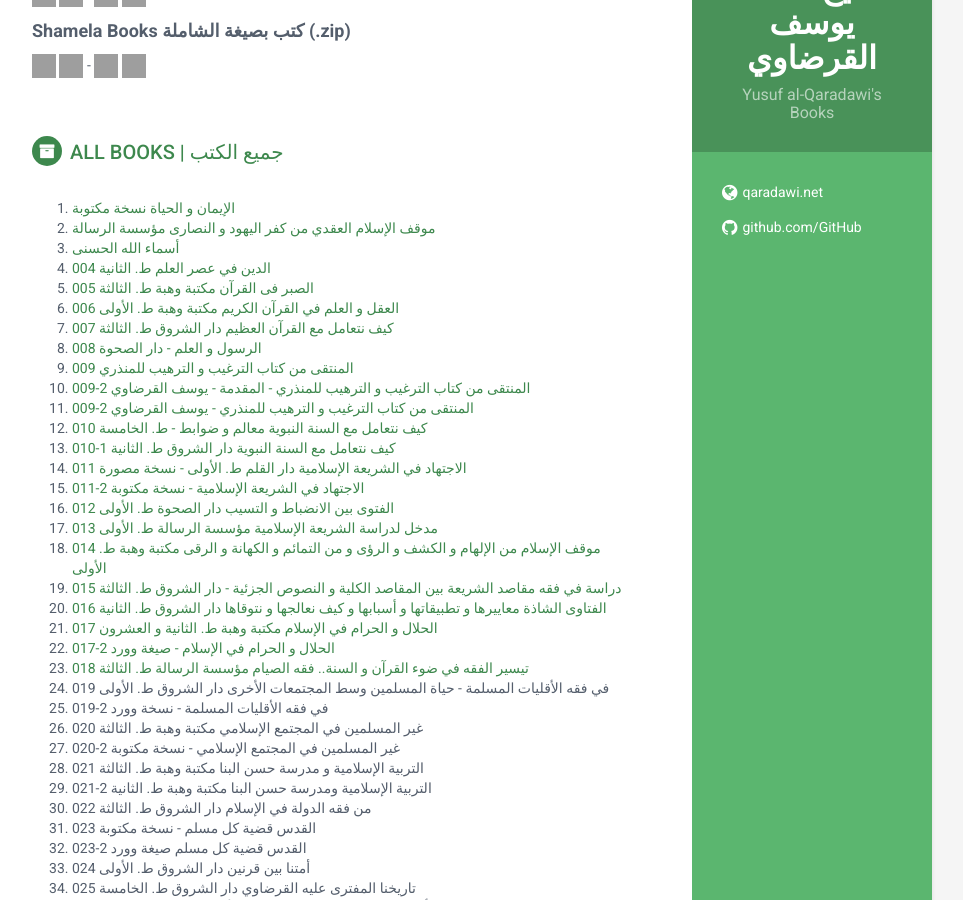
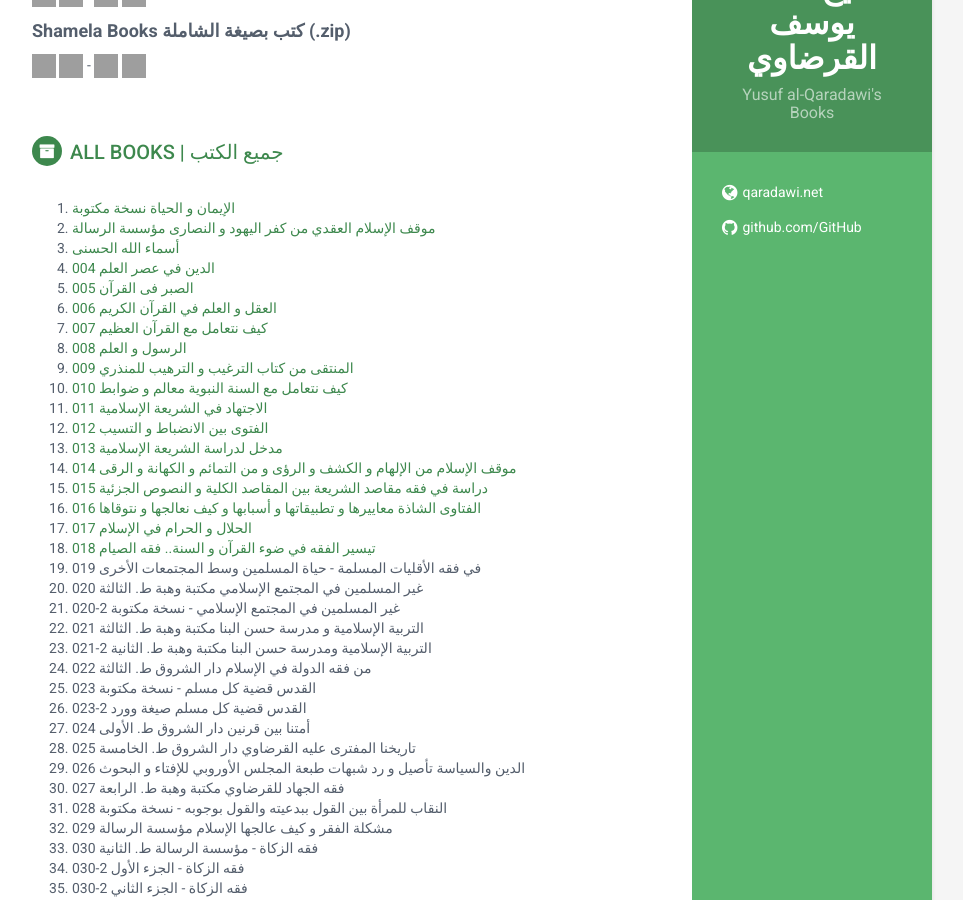
Before and after one commit to qaradawi/qaradawi.github.io, a Jekyll site: the page built from index.html, in a window 1280 px wide and 900 px high, scrolled down 287 px. Shown: the whole window, without its empty margins (188-1151 px from the left). Built offline with Jekyll 4.4.1, drawn with Linux system fonts in a browser that asks for light colours; grey boxes are pictures that could not be loaded.

Commit message:
Update projects.html

```diff
--- a/_includes/projects.html
+++ b/_includes/projects.html
@@ -10,49 +10,37 @@
 </a></li><li><a href="003">
  أسماء الله الحسنى
 </a></li><li><a href="004">
-004 الدين في عصر العلم ط. الثانية
+004 الدين في عصر العلم
 </a></li><li><a href="005">
-005 الصبر فى القرآن مكتبة وهبة ط. الثالثة
+005 الصبر فى القرآن
 </a></li><li><a href="006">
-006 العقل و العلم في القرآن الكريم مكتبة وهبة ط. الأولى
+006 العقل و العلم في القرآن الكريم
 </a></li><li><a href="007">
-007 كيف نتعامل مع القرآن العظيم دار الشروق ط. الثالثة
+007 كيف نتعامل مع القرآن العظيم
 </a></li><li><a href="008">
-008 الرسول و العلم - دار الصحوة
+008 الرسول و العلم
 </a></li><li><a href="009">
 009 المنتقى من كتاب الترغيب و الترهيب للمنذري
 </a></li><li><a href="010">
-009-2 المنتقى من كتاب الترغيب و الترهيب للمنذري - المقدمة - يوسف القرضاوي
+010 كيف نتعامل مع السنة النبوية معالم و ضوابط
 </a></li><li><a href="011">
-009-2 المنتقى من كتاب الترغيب و الترهيب للمنذري - يوسف القرضاوي
+011 الاجتهاد في الشريعة الإسلامية
 </a></li><li><a href="012">
-010 كيف نتعامل مع السنة النبوية معالم و ضوابط - ط. الخامسة
+012 الفتوى بين الانضباط و التسيب
 </a></li><li><a href="013">
-010-1 كيف نتعامل مع السنة النبوية دار الشروق ط. الثانية
+013 مدخل لدراسة الشريعة الإسلامية
 </a></li><li><a href="014">
-011 الاجتهاد في الشريعة الإسلامية دار القلم ط. الأولى - نسخة مصورة
+014 موقف الإسلام من الإلهام و الكشف و الرؤى و من التمائم و الكهانة و الرقى
 </a></li><li><a href="015">
-011-2 الاجتهاد في الشريعة الإسلامية - نسخة مكتوبة
+015 دراسة في فقه مقاصد الشريعة بين المقاصد الكلية و النصوص الجزئية
 </a></li><li><a href="016">
-012 الفتوى بين الانضباط و التسيب دار الصحوة ط. الأولى
+016 الفتاوى الشاذة معاييرها و تطبيقاتها و أسبابها و كيف نعالجها و نتوقاها
 </a></li><li><a href="017">
-013 مدخل لدراسة الشريعة الإسلامية مؤسسة الرسالة ط. الأولى
+017 الحلال و الحرام في الإسلام
 </a></li><li><a href="018">
-014 موقف الإسلام من الإلهام و الكشف و الرؤى و من التمائم و الكهانة و الرقى مكتبة وهبة ط. الأولى
-</a></li><li><a href="019">
-015 دراسة في فقه مقاصد الشريعة بين المقاصد الكلية و النصوص الجزئية - دار الشروق ط. الثالثة
-</a></li><li><a href="020">
-016 الفتاوى الشاذة معاييرها و تطبيقاتها و أسبابها و كيف نعالجها و نتوقاها دار الشروق ط. الثانية
-</a></li><li><a href="021">
-017 الحلال و الحرام في الإسلام مكتبة وهبة ط. الثانية و العشرون
-</a></li><li><a href="022">
-017-2 الحلال و الحرام في الإسلام - صيغة وورد
-</a></li><li><a href="023">
-018 تيسير الفقه في ضوء القرآن و السنة.. فقه الصيام مؤسسة الرسالة ط. الثالثة
+018 تيسير الفقه في ضوء القرآن و السنة.. فقه الصيام
 </a></li><li>
-019 في فقه الأقليات المسلمة - حياة المسلمين وسط المجتمعات الأخرى دار الشروق ط. الأولى
-</a></li><li>
-019-2 في فقه الأقليات المسلمة - نسخة وورد
+019 في فقه الأقليات المسلمة - حياة المسلمين وسط المجتمعات الأخرى
 </a></li><li>
 020 غير المسلمين في المجتمع الإسلامي مكتبة وهبة ط. الثالثة
 </a></li><li>
```
